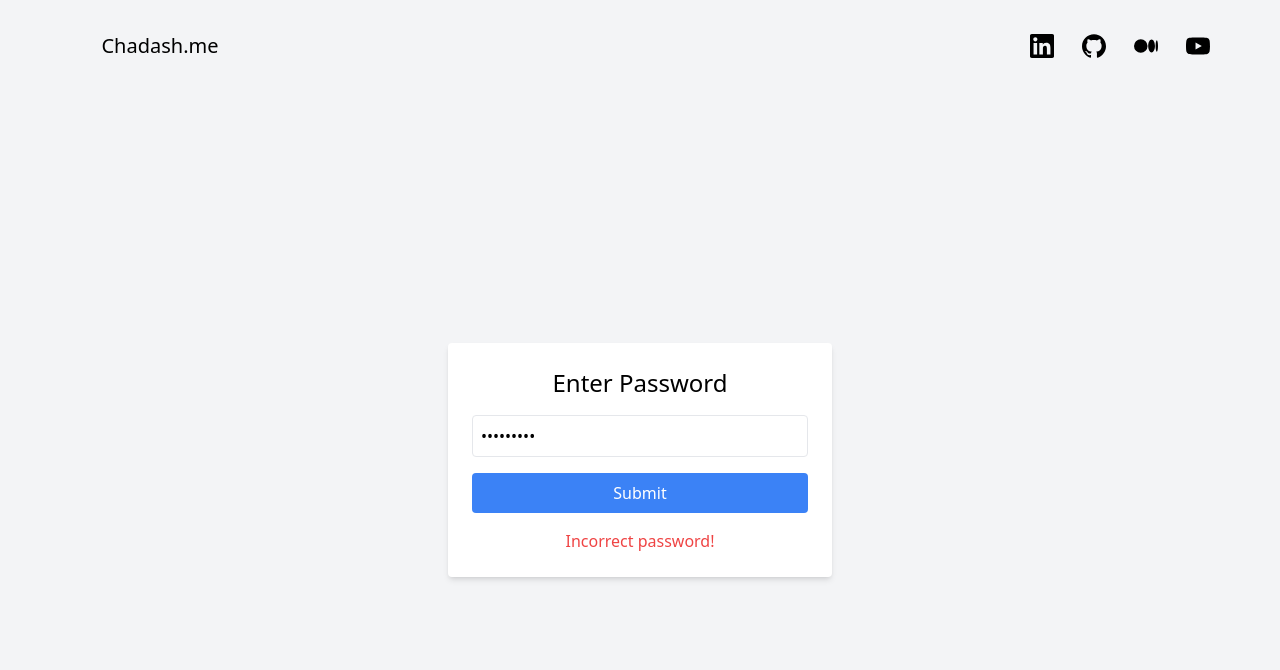
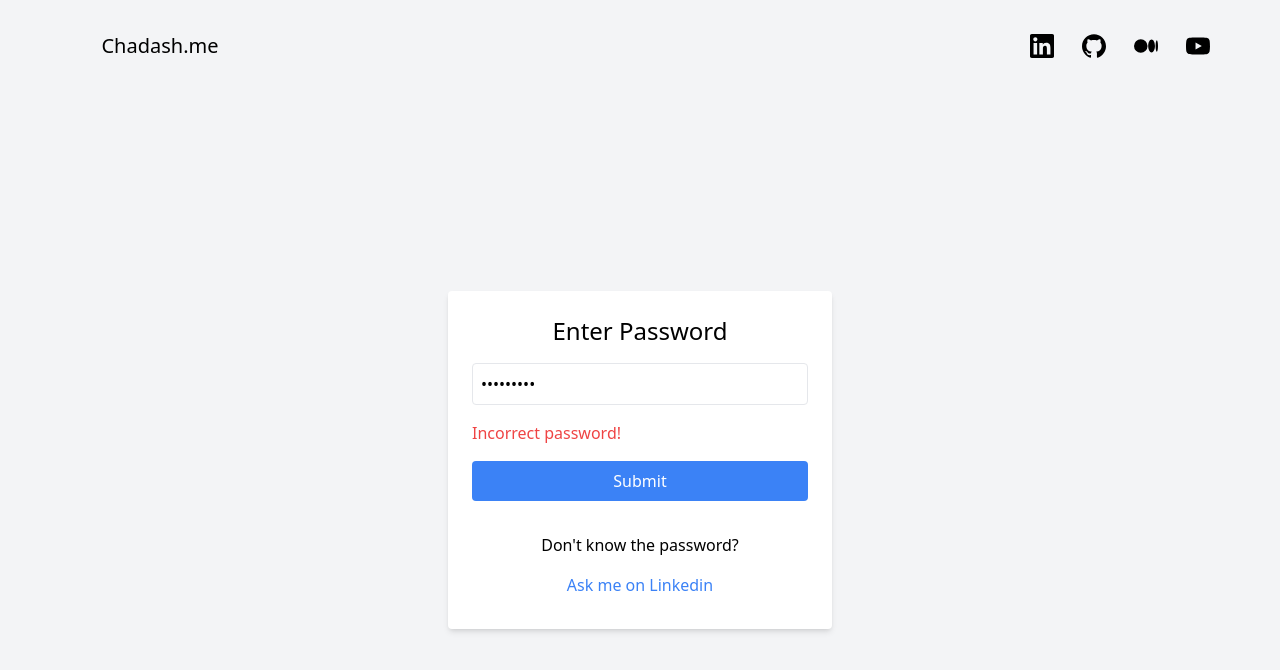
Before and after one commit to Clockcode/minimal-portfolio, a React (Create React App) app: page /projects/viralnation in a window 1280 px wide. Both pictures are taken after typing "Sample123" into the empty fields and a click on the button "Submit". Shown: the top 670 px of the page. Built offline with nearby package versions, Linux system fonts and the light colour scheme.

Commit message:
improved pass ux

```diff
--- a/src/Components/PasswordPrompt.js
+++ b/src/Components/PasswordPrompt.js
@@ -25,6 +25,7 @@ const PasswordPrompt = ({ correctPassword, onSuccess }) => {
                         placeholder="Enter password"
                         className="w-full p-2 border rounded"
                     />
+                    {error && <p className="my-0 text-red-500 text-left">Incorrect password!</p>}
                     <button
                         type="submit"
                         className="w-full p-2 bg-blue-500 text-white rounded hover:bg-blue-600"
@@ -32,7 +33,7 @@ const PasswordPrompt = ({ correctPassword, onSuccess }) => {
                         Submit
                     </button>
                 </form>
-                {error && <p className="mt-4 text-red-500 text-center">Incorrect password!</p>}
+                <div className='flex flex-col' ><p className='text-center  mt-8 mb-2'>Don't know the password?</p> <a className='w-full p-2 text-blue-500 rounded hover:font-regular hover:underline text-center' href='https://linkedin.com/in/cagdasm'>Ask me on Linkedin</a></div>
             </div>
         </div>
     );
```
